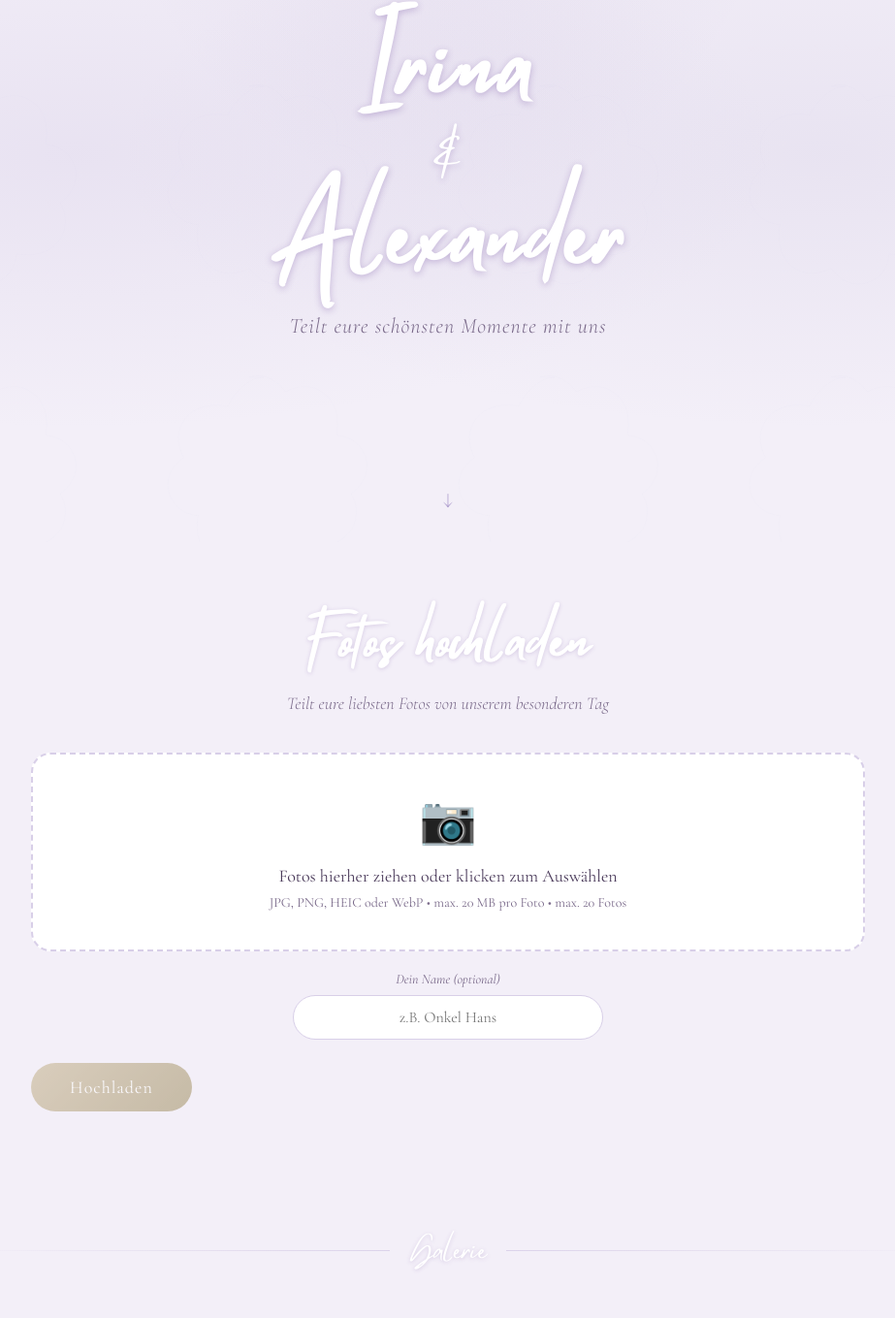
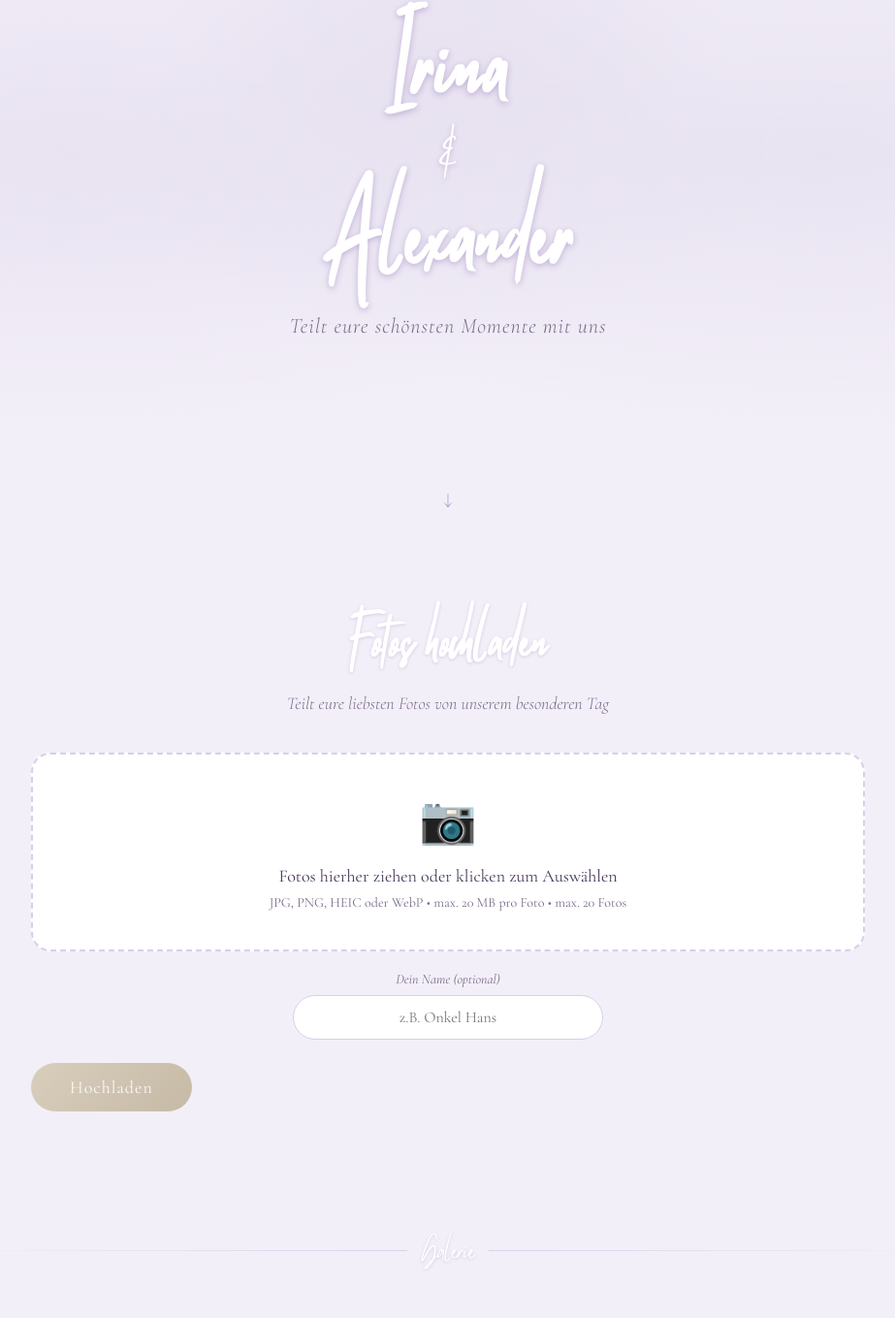
Before and after one commit to 88frank88/wedding-photos, a plain HTML site: page frontend/index.html in a window 1280 px wide. Shown: the part 241-1600 px from the top of the page at 97% size, without its empty margins (178-1101 px from the left). Drawn offline with nearby package versions, Linux system fonts and the light colour scheme; no server answers.

Commit message:
v1.2.1: narrower quill-pen font (scaleX 0.65/0.7)

```diff
--- a/frontend/index.html
+++ b/frontend/index.html
@@ -88,7 +88,7 @@ body{
   z-index:1;
   letter-spacing:5px;
   text-shadow:0 2px 8px rgba(100,60,150,0.3);
-  transform:scaleX(0.92);
+  transform:scaleX(0.65);
 }
 
 .hero-ampersand{
@@ -101,6 +101,7 @@ body{
   z-index:1;
   letter-spacing:3px;
   text-shadow:0 2px 6px rgba(100,60,150,0.25);
+  transform:scaleX(0.65);
 }
 
 .hero-subtitle{
@@ -145,6 +146,7 @@ body{
   margin-bottom:12px;
   letter-spacing:3px;
   text-shadow:0 1px 4px rgba(100,60,150,0.2);
+  transform:scaleX(0.7);
 }
 
 .section-subtitle{
@@ -390,6 +392,7 @@ body{
   font-size:28px;
   color:#ffffff;
   text-shadow:0 1px 4px rgba(100,60,150,0.2);
+  transform:scaleX(0.7);
 }
 
 .gallery{
```
Also changed, not shown: 1 other file.
